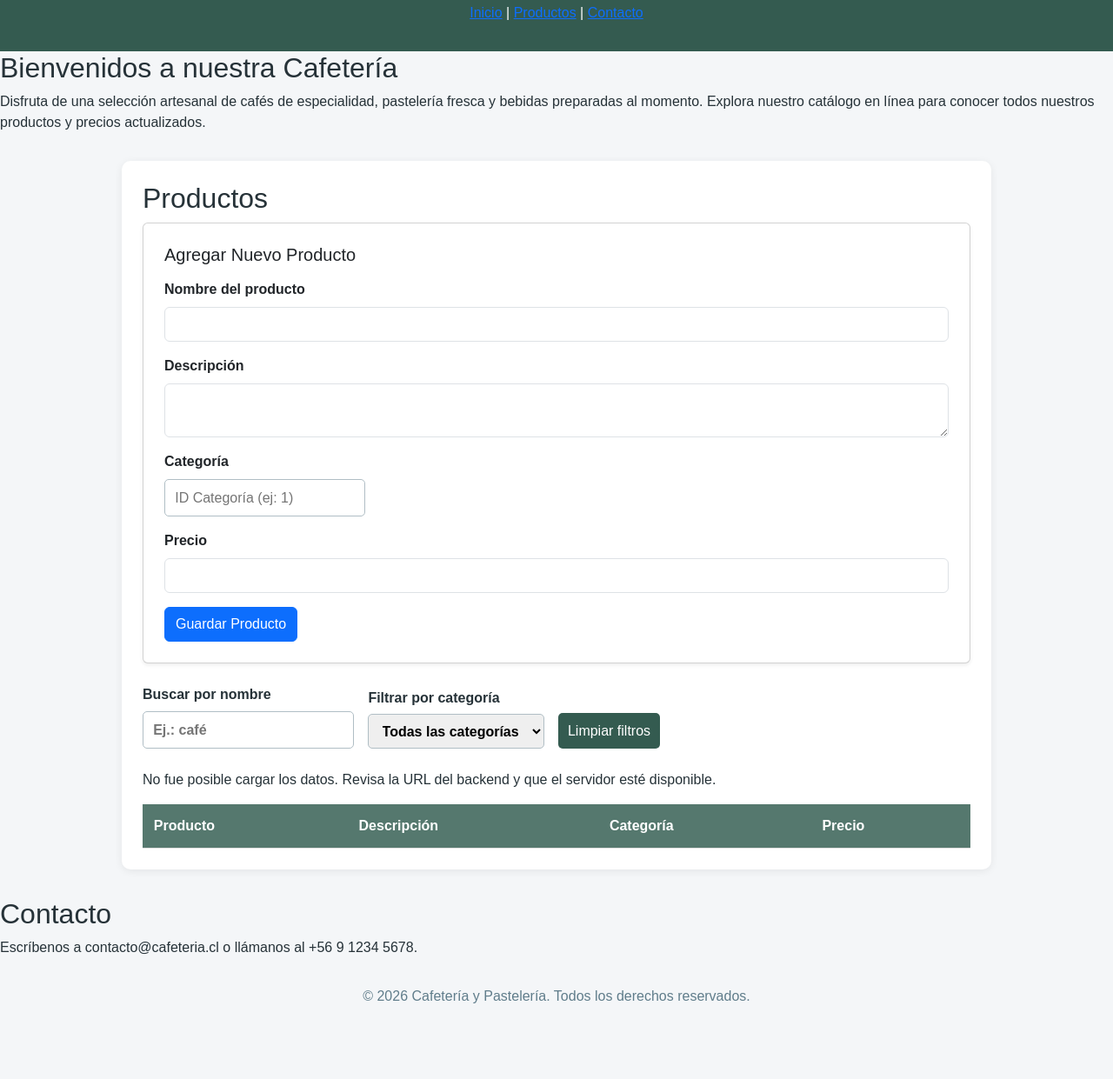
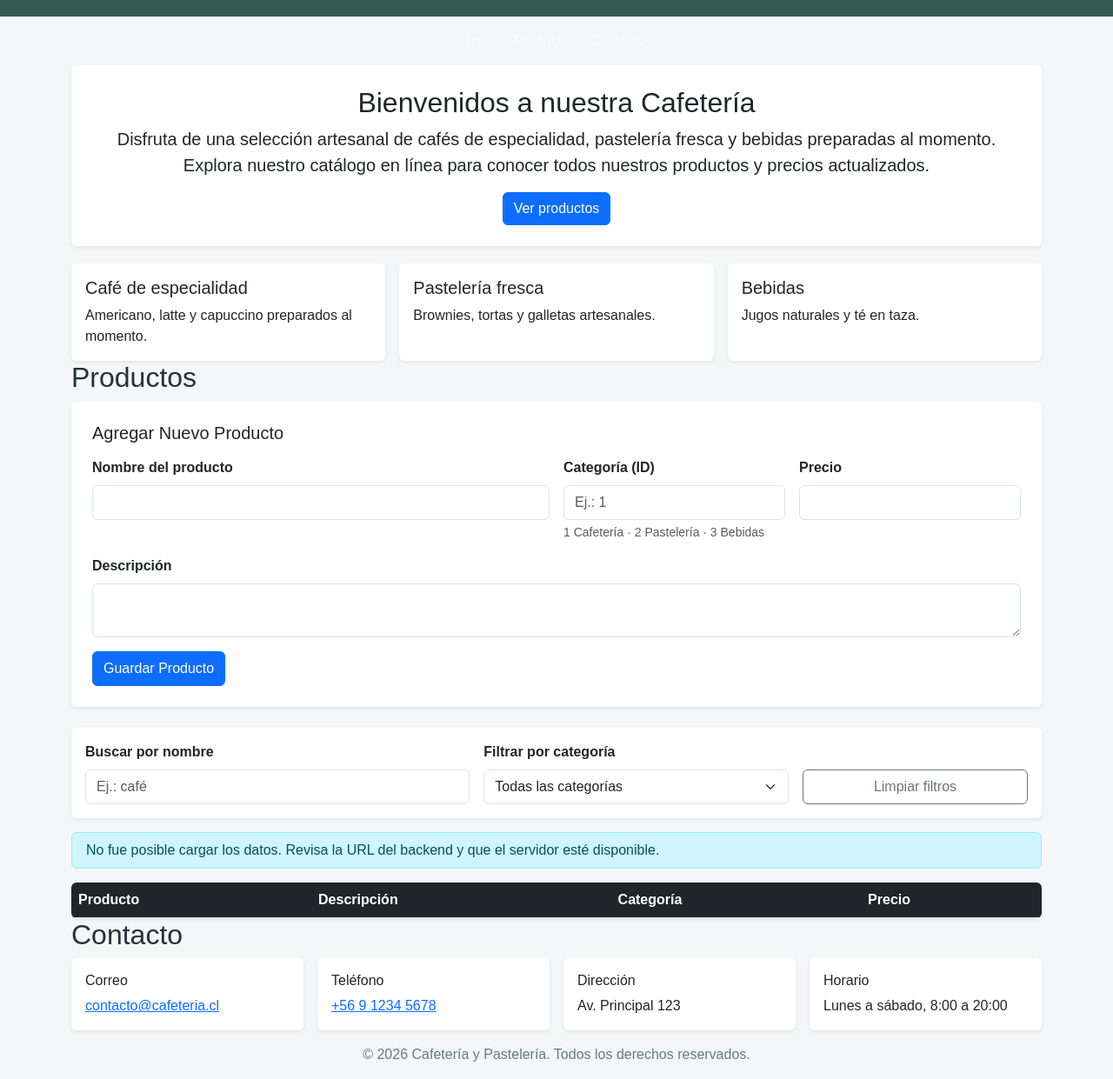
Before and after one commit to doresriddimCFT/proyecto-cafeteria-inf211, a plain HTML site: page frontend/index.html in a window 1280 px wide. Shown: the part 125-1366 px from the top of the page at 87% size. Before the commit the page ends 1315 px from the top, so only its background shows below. Drawn offline with nearby package versions, Linux system fonts and the light colour scheme; no server answers.

Commit message:
actualización matutina

```diff
--- a/frontend/index.html
+++ b/frontend/index.html
@@ -3,7 +3,8 @@
 <head>
   <meta charset="UTF-8">
   <meta name="viewport" content="width=device-width, initial-scale=1.0">
-  <title>Consulta de productos</title>
+  <meta name="description" content="Catálogo en línea de la Cafetería y Pastelería: consulta, filtra y agrega productos.">
+  <title>Cafetería y Pastelería</title>
 
   <!-- Enlace CDN de Bootstrap CSS -->
   <link href="https://cdn.jsdelivr.net/npm/bootstrap@5.3.3/dist/css/bootstrap.min.css" rel="stylesheet" integrity="sha384-QWTKZyjpPEjISv5WaRU9OFeRpok6YctnYmDr5pNlyT2bRjXh0JMhjY6hW+ALEwIH" crossorigin="anonymous">
@@ -12,76 +13,155 @@
   <script src="assets/js/script.js" defer></script>
 </head>
 <body>
-  <header class="encabezado">
+  <header class="encabezado text-center">
     <h1>Cafetería y Pastelería</h1>
-  <p>Bienvenidos a nuestro sistema de pedidos.</p>
+    <p class="mb-0">Bienvenidos a nuestro sistema de pedidos.</p>
+  </header>
 
-  <!-- Aquí agregamos el menú de navegación -->
-  <nav>
-    <a href="#inicio">Inicio</a> |
-    <a href="#productos">Productos</a> |
-    <a href="#contacto">Contacto</a>
+  <nav class="navbar navbar-expand navbar-dark barra-nav sticky-top" aria-label="Navegación principal">
+    <div class="container justify-content-center">
+      <ul class="navbar-nav">
+        <li class="nav-item"><a class="nav-link" href="#inicio">Inicio</a></li>
+        <li class="nav-item"><a class="nav-link" href="#productos">Productos</a></li>
+        <li class="nav-item"><a class="nav-link" href="#contacto">Contacto</a></li>
+      </ul>
+    </div>
   </nav>
-</header>
-<section id="inicio">
+
+  <main>
+    <!-- Sección 1: Inicio -->
+    <section id="inicio" class="container seccion">
+      <div class="card border-0 shadow-sm p-4 text-center">
         <h2>Bienvenidos a nuestra Cafetería</h2>
-  <p>Disfruta de una selección artesanal de cafés de especialidad, pastelería fresca y bebidas preparadas al momento. Explora nuestro catálogo en línea para conocer todos nuestros productos y precios actualizados.</p>
+        <p class="lead">Disfruta de una selección artesanal de cafés de especialidad, pastelería fresca y bebidas preparadas al momento. Explora nuestro catálogo en línea para conocer todos nuestros productos y precios actualizados.</p>
+        <div>
+          <a href="#productos" class="btn btn-primary">Ver productos</a>
+        </div>
+      </div>
+
+      <div class="row g-3 mt-1">
+        <div class="col-md-4">
+          <article class="card border-0 shadow-sm h-100 p-3">
+            <h3 class="h5">Café de especialidad</h3>
+            <p class="mb-0">Americano, latte y capuccino preparados al momento.</p>
+          </article>
+        </div>
+        <div class="col-md-4">
+          <article class="card border-0 shadow-sm h-100 p-3">
+            <h3 class="h5">Pastelería fresca</h3>
+            <p class="mb-0">Brownies, tortas y galletas artesanales.</p>
+          </article>
+        </div>
+        <div class="col-md-4">
+          <article class="card border-0 shadow-sm h-100 p-3">
+            <h3 class="h5">Bebidas</h3>
+            <p class="mb-0">Jugos naturales y té en taza.</p>
+          </article>
+        </div>
+      </div>
     </section>
-  <main class="contenedor" id="productos">
+
+    <!-- Sección 2: Productos (lee, filtra e inserta datos de la base) -->
+    <section id="productos" class="container seccion">
       <h2>Productos</h2>
-    <div class="card p-4 mb-4 shadow-sm">
+
+      <div class="card border-0 shadow-sm p-4 mb-4">
         <h3 class="h5 mb-3">Agregar Nuevo Producto</h3>
         <form id="formProducto">
-        <div class="mb-3">
+          <div class="row g-3">
+            <div class="col-md-6">
               <label for="nombre" class="form-label">Nombre del producto</label>
               <input type="text" class="form-control" id="nombre" required>
             </div>
-        <div class="mb-3">
+            <div class="col-md-3">
+              <label for="categoria" class="form-label">Categoría (ID)</label>
+              <input type="number" class="form-control" id="categoria" min="1" placeholder="Ej.: 1" aria-describedby="ayudaCategoria" required>
+              <div id="ayudaCategoria" class="form-text">1 Cafetería · 2 Pastelería · 3 Bebidas</div>
+            </div>
+            <div class="col-md-3">
+              <label for="precio" class="form-label">Precio</label>
+              <input type="number" class="form-control" id="precio" min="0" required>
+            </div>
+            <div class="col-12">
               <label for="descripcion" class="form-label">Descripción</label>
               <textarea class="form-control" id="descripcion" rows="2"></textarea>
             </div>
-        <div class="mb-3">
-          <label for="categoria" class="form-label">Categoría</label>
-          <input type="number" id="categoria" placeholder="ID Categoría (ej: 1)" required>
+            <div class="col-12">
+              <button type="submit" class="btn btn-primary">Guardar Producto</button>
             </div>
-        <div class="mb-3">
-          <label for="precio" class="form-label">Precio</label>
-          <input type="number" class="form-control" id="precio" required>
           </div>
-        <button type="submit" class="btn btn-primary">Guardar Producto</button>
         </form>
       </div>
-    <section class="filtros" aria-label="Filtros de productos">
-      <label for="buscarNombre">Buscar por nombre
-        <input type="search" id="buscarNombre" placeholder="Ej.: café">
-      </label>
-      <label for="filtroCategoria">Filtrar por categoría
-        <select id="filtroCategoria">
+
+      <div class="card border-0 shadow-sm p-3 mb-3">
+        <div class="row g-3 align-items-end" role="search" aria-label="Filtros de productos">
+          <div class="col-md-5">
+            <label for="buscarNombre" class="form-label">Buscar por nombre</label>
+            <input type="search" class="form-control" id="buscarNombre" placeholder="Ej.: café">
+          </div>
+          <div class="col-md-4">
+            <label for="filtroCategoria" class="form-label">Filtrar por categoría</label>
+            <select class="form-select" id="filtroCategoria">
               <option value="">Todas las categorías</option>
             </select>
-      </label>
-      <button type="button" id="limpiarFiltros">Limpiar filtros</button>
-    </section>
+          </div>
+          <div class="col-md-3">
+            <button type="button" class="btn btn-outline-secondary w-100" id="limpiarFiltros">Limpiar filtros</button>
+          </div>
+        </div>
+      </div>
 
-    <p id="mensaje" role="status">Cargando productos...</p>
-    <div class="tabla-contenedor">
-      <table>
-        <thead>
+      <p id="mensaje" class="alert alert-info py-2" role="status">Cargando productos...</p>
+
+      <div class="table-responsive card border-0 shadow-sm">
+        <table class="table table-striped table-hover align-middle mb-0">
+          <thead class="table-dark">
             <tr>
-            <th>Producto</th>
-            <th>Descripción</th>
-            <th>Categoría</th>
-            <th>Precio</th>
+              <th scope="col">Producto</th>
+              <th scope="col">Descripción</th>
+              <th scope="col">Categoría</th>
+              <th scope="col">Precio</th>
             </tr>
           </thead>
           <tbody id="tablaProductos"></tbody>
         </table>
       </div>
+    </section>
+
+    <!-- Sección 3: Contacto -->
+    <section id="contacto" class="container seccion">
+      <h2>Contacto</h2>
+      <div class="row g-3">
+        <div class="col-sm-6 col-lg-3">
+          <article class="card border-0 shadow-sm h-100 p-3">
+            <h3 class="h6">Correo</h3>
+            <p class="mb-0"><a href="mailto:contacto@cafeteria.cl">contacto@cafeteria.cl</a></p>
+          </article>
+        </div>
+        <div class="col-sm-6 col-lg-3">
+          <article class="card border-0 shadow-sm h-100 p-3">
+            <h3 class="h6">Teléfono</h3>
+            <p class="mb-0"><a href="tel:+56912345678">+56 9 1234 5678</a></p>
+          </article>
+        </div>
+        <div class="col-sm-6 col-lg-3">
+          <article class="card border-0 shadow-sm h-100 p-3">
+            <h3 class="h6">Dirección</h3>
+            <p class="mb-0">Av. Principal 123</p>
+          </article>
+        </div>
+        <div class="col-sm-6 col-lg-3">
+          <article class="card border-0 shadow-sm h-100 p-3">
+            <h3 class="h6">Horario</h3>
+            <p class="mb-0">Lunes a sábado, 8:00 a 20:00</p>
+          </article>
+        </div>
+      </div>
+    </section>
   </main>
-  <section id="contacto">
-    <h2>Contacto</h2>
-    <p>Escríbenos a contacto@cafeteria.cl o llámanos al +56 9 1234 5678.</p>
-  </section>
-  <footer><p>&copy; 2026 Cafetería y Pastelería. Todos los derechos reservados.</p></footer>
+
+  <footer class="pie text-center py-3">
+    <p class="mb-0">&copy; 2026 Cafetería y Pastelería. Todos los derechos reservados.</p>
+  </footer>
 </body>
 </html>
```
Lines whose indentation alone changed are shown as unchanged.
